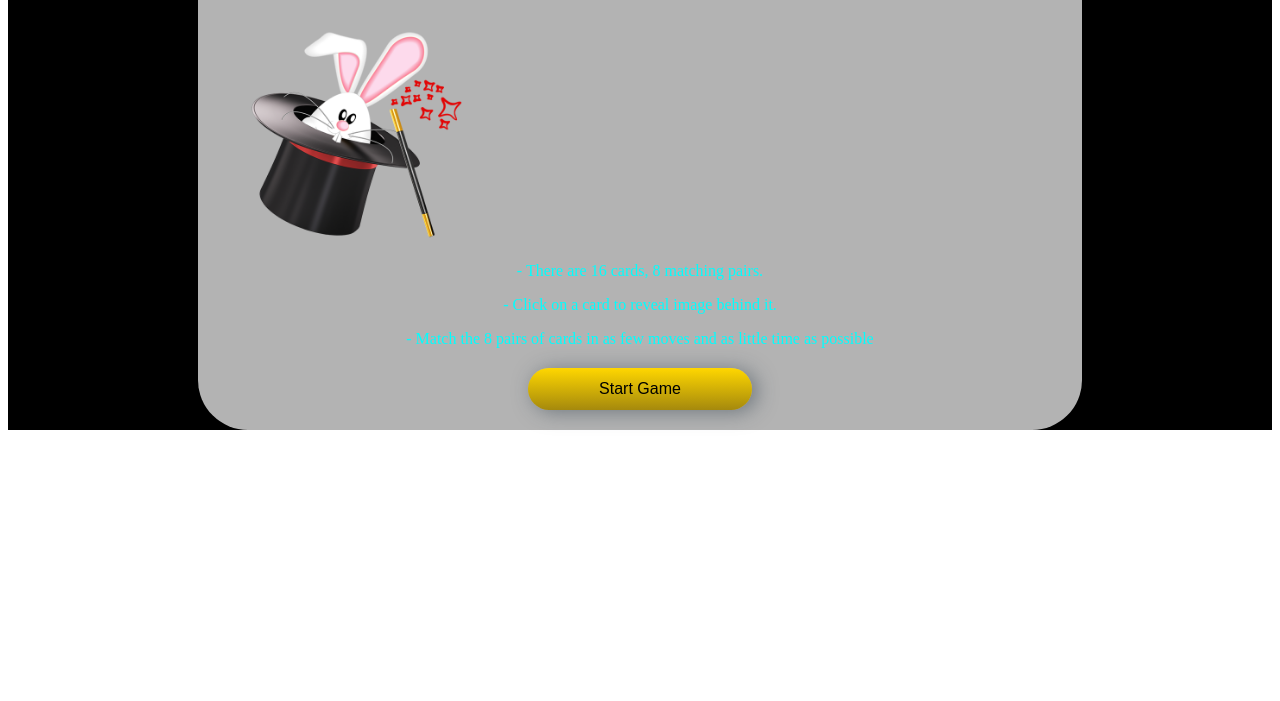
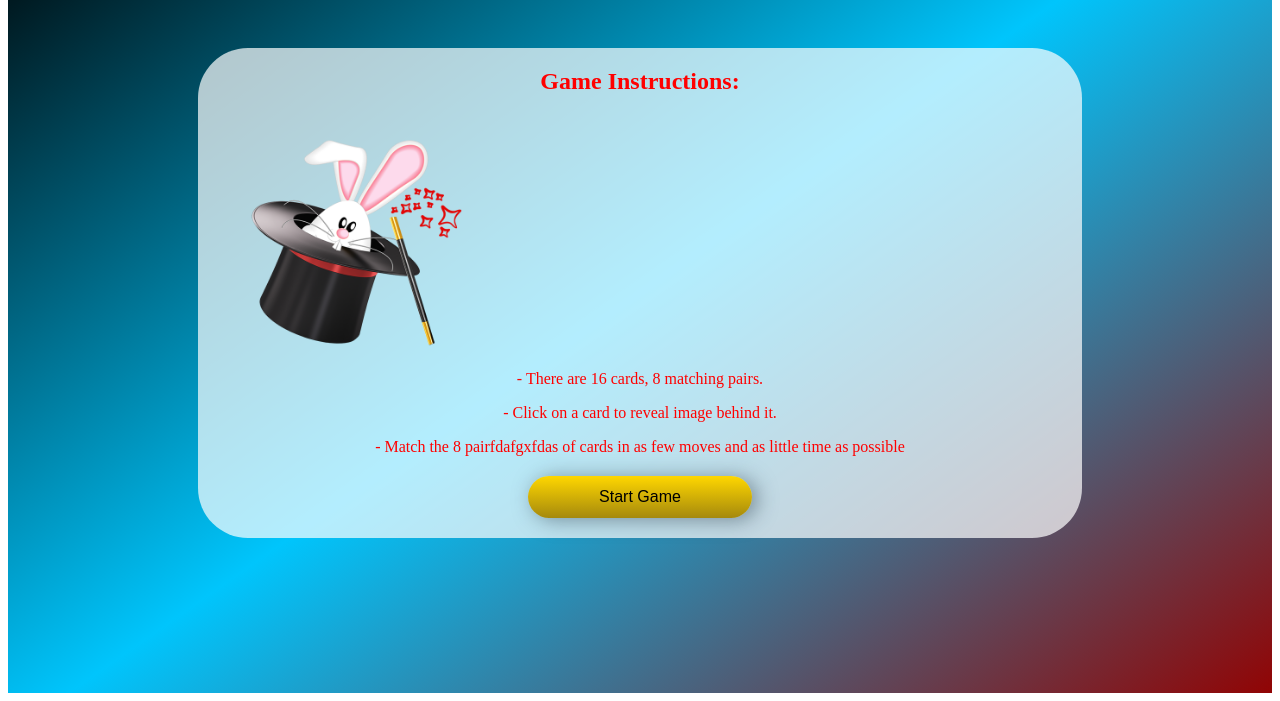
Before and after one commit to NadeemA23/Memory-Game, a plain HTML site: page index.html in a window 1280 px wide. Shown: the part 115-816 px from the top of the page. Drawn offline with Linux system fonts and the light colour scheme.

Commit message:
structure added

```diff
--- a/assets/css/style.css
+++ b/assets/css/style.css
@@ -3,29 +3,24 @@
     align-items: center;
     justify-items: center;
     width: 100%;
-    height:fit-content;
-    background-color: rgb(0, 0, 0);
+    height:100vh;
+    background: linear-gradient(325deg,  #910404 0%,#00c5fc 50%,#000000 100%);
   }
 
   .container-Inhome{
     width: 70%;
-    height: auto;
     background: rgba(255, 255, 255, 0.7);
     text-align: center;
+    justify-content: center;
     color: rgb(255, 0, 0);
     border-radius: 50px;
+
   }
 
   .container-Inhome h2 {
-    margin: 25px 0;
-  }
+   justify-content: center;  }
 
-  .container-Outhome p {
-    text-align: center;
-    color: aqua;
-    margin-bottom: 0px;
-    padding-bottom: 0px;
-  }
+
 
   .rabbit-img {
     width: 25%;
@@ -51,3 +46,9 @@
     font-family: "Exo 2", sans-serif;
     display: block;
   }
+
+  .GAME1 {
+    width: 100%;
+    height:100vh;
+    background: linear-gradient(325deg,  #002bd7 0%,#00c5fc 50%,rgb(136, 0, 0) 100%);
+}
--- a/index.html
+++ b/index.html
@@ -9,13 +9,13 @@
 </head>
 <body>
     <div class="container-Outhome">
-        <p>Memory Card Game</p>
+
         <div class="container-Inhome">
-            <h1>Game Instructions:</h1>
+            <h2>Game Instructions:</h2>
             <img class="rabbit-img" src="assets/images/rabbit.png" alt="image of a magician rabbit">
             <p>- There are 16 cards, 8 matching pairs.</p>
             <p>- Click on a card to reveal image behind it.</p>
-            <p>- Match the 8 pairs of cards in as few moves and as little time as possible</p>
+            <p>- Match the 8 pairfdafgxfdas of cards in as few moves and as little time as possible</p>
             <a class="start" href="main.html">Start Game</a>
         </div>
     </div>
```
Also changed, not shown: main.html (+13 -0 lines).
